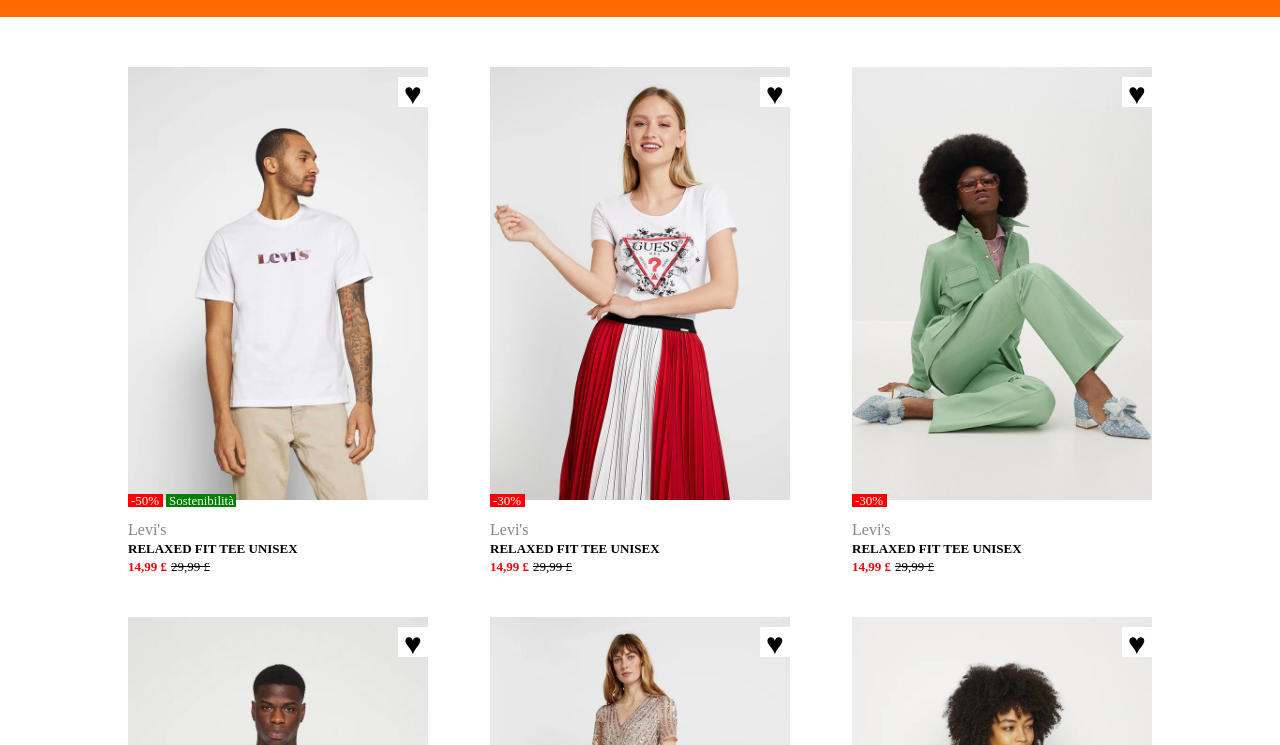
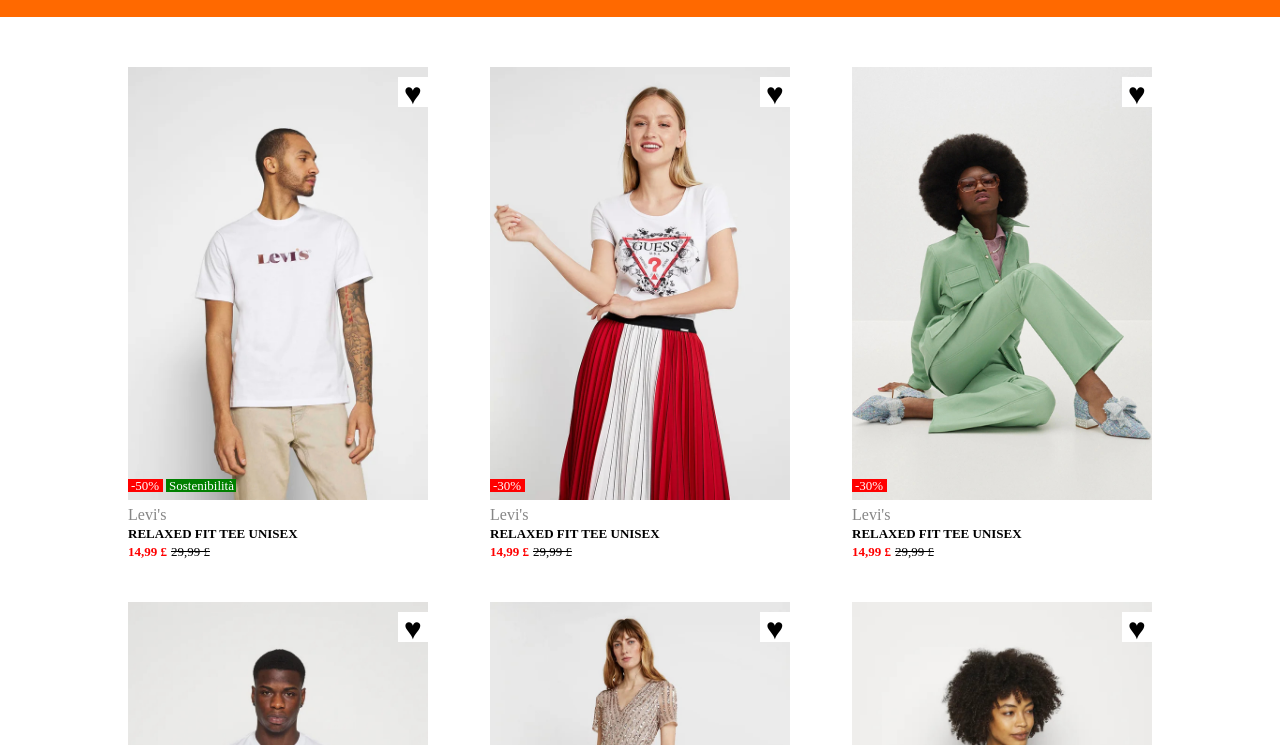
Before and after one commit to CristianoAltomonte/html-css-boolando, a plain HTML site: page index.html in a window 1280 px wide. Shown: the part 55-800 px from the top of the page. Drawn offline with Linux system fonts and the light colour scheme.

Commit message:
Correzione container

```diff
--- a/assets/css/style.css
+++ b/assets/css/style.css
@@ -56,7 +56,7 @@
 
 .container{
     width: 300px;
-    height: 450px;
+    height: 435px;
     position: relative;
     background-repeat: no-repeat;
     background-size: cover;
```
